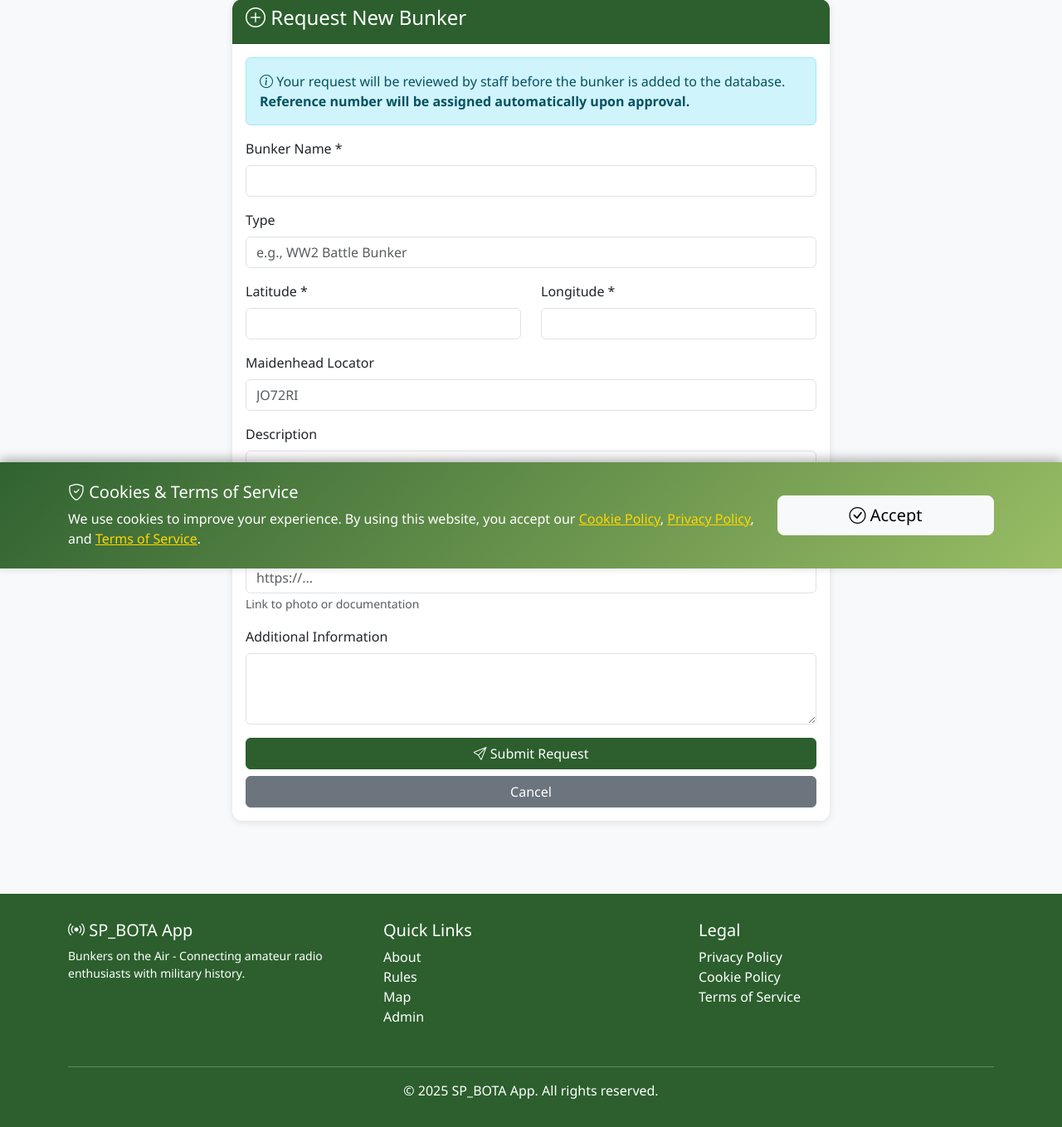
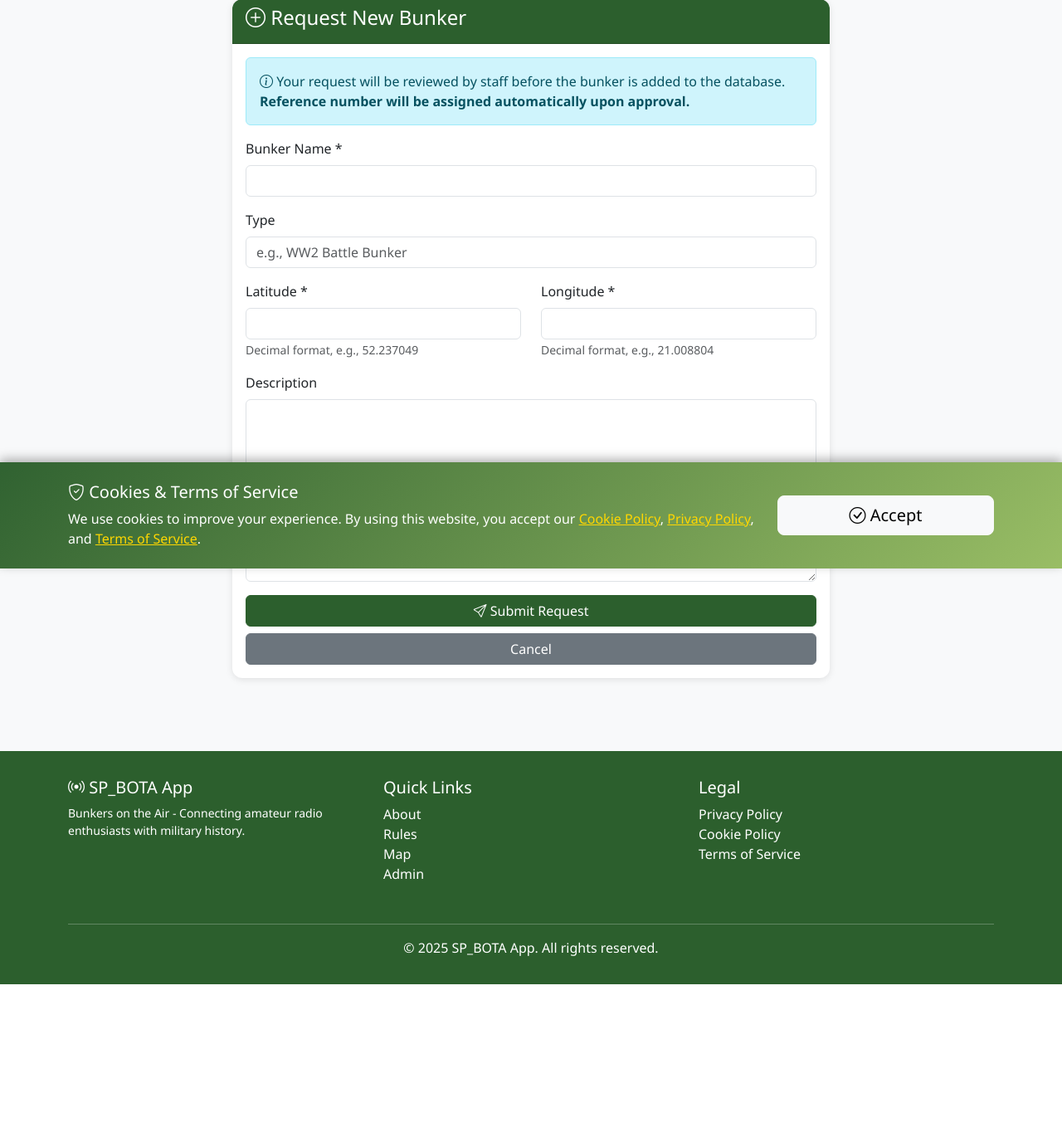
Before and after one commit to commitpanic/BOTA_Project, a Django app: page /en/bunkers-request/ in a window 1280 px wide. Shown: the part 115-1473 px from the top of the page at 83% size. After the commit the page ends 1301 px from the top, so only its background shows below. Run offline with Django 5.2, Linux system fonts and the light colour scheme; the visitor is signed in with stand-in values (Sample User, id 1); data that the repository does not hold is empty; parts of the project's set-up code (start-up, migrations or seed data) failed here and were passed over.

Commit message:
V2 improvements batch 1: UI fixes, validation improvements
- Fix white text in Manage Bunker Requests table header (table-dark class)
- Block past dates in planned activation form validation
- Case-insensitive callsign handling (registration, password reset, model)
- Remove locator and photo_url fields from bunker request form
- Add GPS coordinate format hints in bunker request form

```diff
--- a/accounts/models.py
+++ b/accounts/models.py
@@ -115,6 +115,12 @@
     def get_short_name(self):
         """Return the callsign as the short name."""
         return self.callsign
+
+    def save(self, *args, **kwargs):
+        """Override save to normalize callsign to uppercase"""
+        if self.callsign:
+            self.callsign = self.callsign.upper().strip()
+        super().save(*args, **kwargs)
 
 
 class UserStatistics(models.Model):
--- a/frontend/bunker_views.py
+++ b/frontend/bunker_views.py
@@ -116,8 +116,6 @@
                 bunker_type=request.POST.get('bunker_type', ''),
                 latitude=Decimal(request.POST.get('latitude')),
                 longitude=Decimal(request.POST.get('longitude')),
-                locator=request.POST.get('locator', ''),
-                photo_url=request.POST.get('photo_url', ''),
                 additional_info=request.POST.get('additional_info', ''),
                 requested_by=request.user,
                 status='pending'
--- a/templates/bunkers/manage_requests.html
+++ b/templates/bunkers/manage_requests.html
@@ -42,7 +42,7 @@
             {% if requests %}
                 <div class="table-responsive">
                     <table class="table table-hover">
-                        <thead>
+                        <thead class="table-dark">
                             <tr>
                                 <th>{% trans "Reference" %}</th>
                                 <th>{% trans "Name" %}</th>
--- a/templates/bunkers/request.html
+++ b/templates/bunkers/request.html
@@ -37,29 +37,18 @@
                             <div class="col-md-6 mb-3">
                                 <label for="latitude" class="form-label">{% trans "Latitude" %} *</label>
                                 <input type="number" step="0.000001" class="form-control" id="latitude" name="latitude" required>
+                                <small class="form-text text-muted">{% trans "Decimal format, e.g., 52.237049" %}</small>
                             </div>
                             <div class="col-md-6 mb-3">
                                 <label for="longitude" class="form-label">{% trans "Longitude" %} *</label>
                                 <input type="number" step="0.000001" class="form-control" id="longitude" name="longitude" required>
+                                <small class="form-text text-muted">{% trans "Decimal format, e.g., 21.008804" %}</small>
                             </div>
-                        </div>
-
-                        <div class="mb-3">
-                            <label for="locator" class="form-label">{% trans "Maidenhead Locator" %}</label>
-                            <input type="text" class="form-control" id="locator" name="locator"
-                                   placeholder="JO72RI">
                         </div>
 
                         <div class="mb-3">
                             <label for="description" class="form-label">{% trans "Description" %}</label>
                             <textarea class="form-control" id="description" name="description" rows="3"></textarea>
-                        </div>
-
-                        <div class="mb-3">
-                            <label for="photo_url" class="form-label">{% trans "Photo URL" %}</label>
-                            <input type="url" class="form-control" id="photo_url" name="photo_url"
-                                   placeholder="https://...">
-                            <small class="form-text text-muted">{% trans "Link to photo or documentation" %}</small>
                         </div>
 
                         <div class="mb-3">
```
Also changed, not shown: accounts/forms.py (+4 -4 lines), frontend/views.py (+6 -2 lines), planned_activations/forms.py (+12 -0 lines), templates/v2_improvements.md (added, +30 -0 lines).
